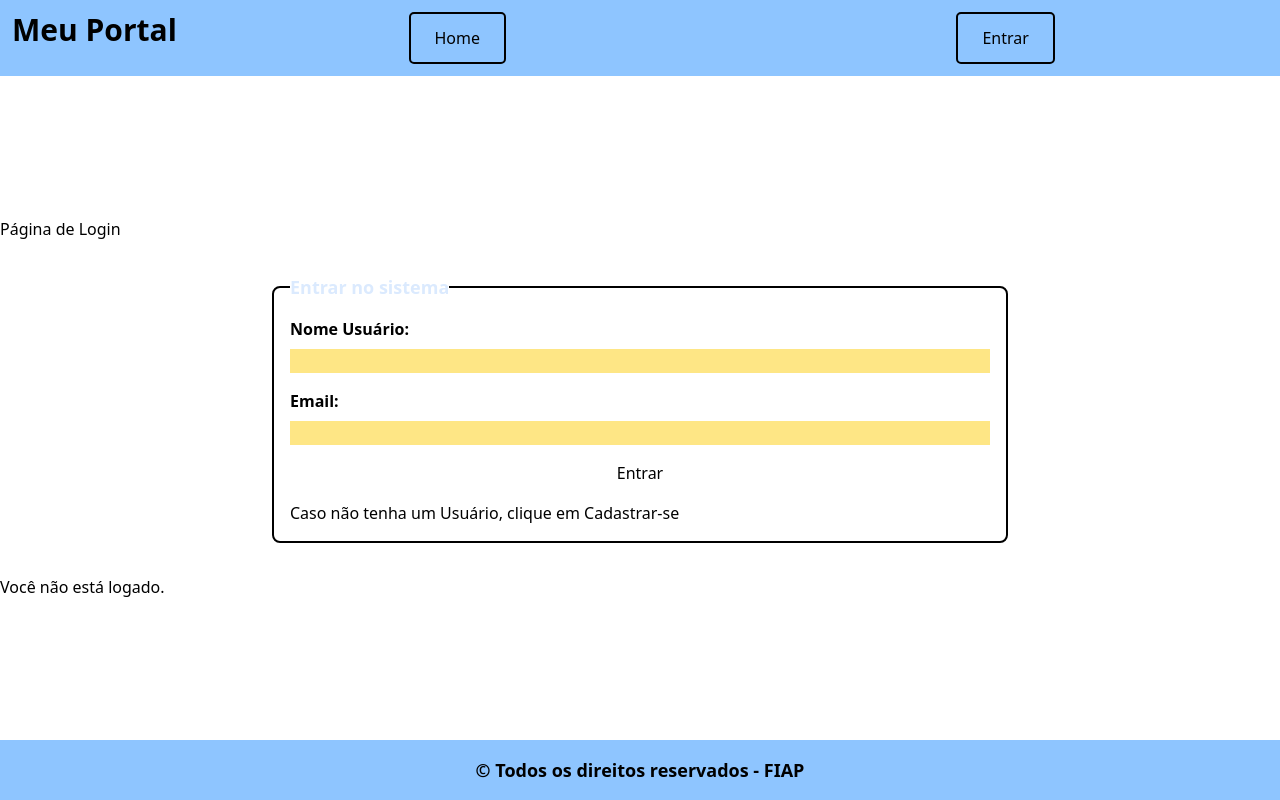
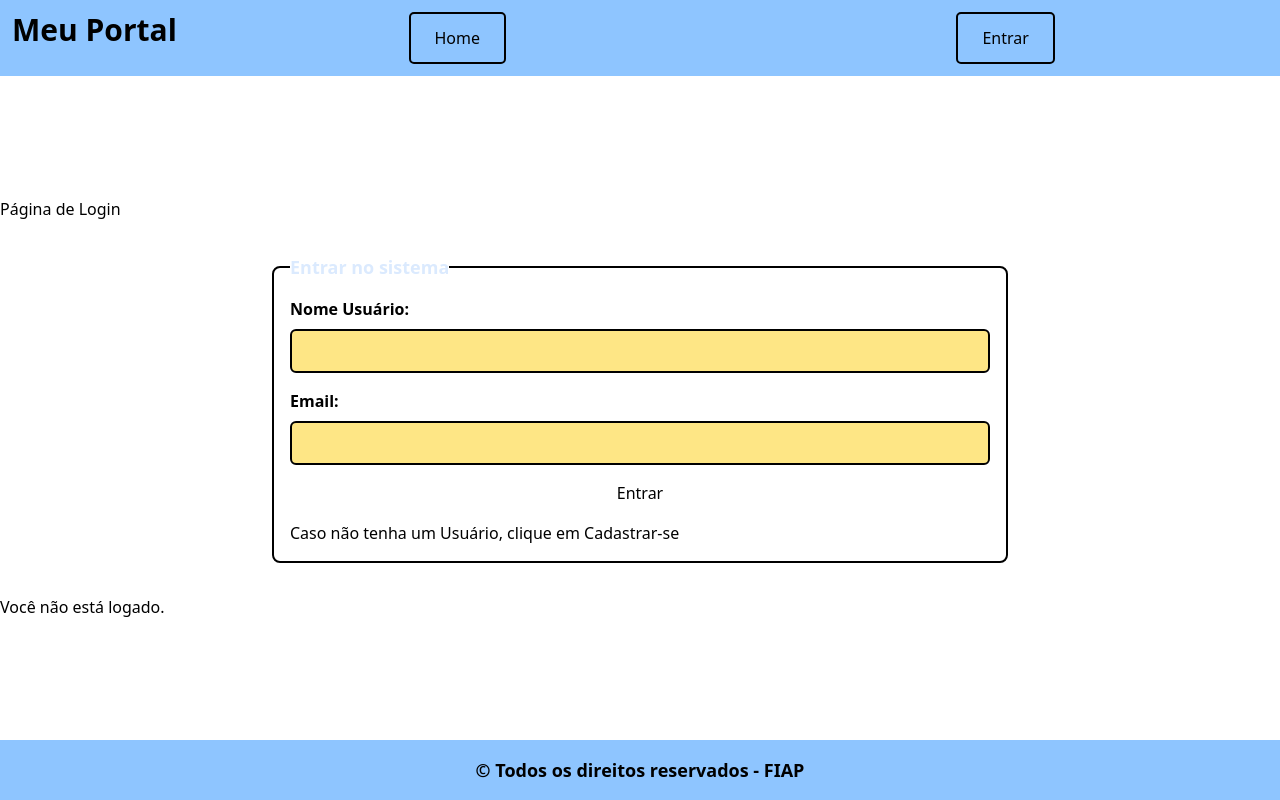
Before and after one commit to EnzoOkuizumiFiap/Login-Cadastro-Checkpoint-5, a React (Vite) app in the folder access-control-cp/: page / in a window 1280 px wide. Built offline with nearby package versions, Linux system fonts and the light colour scheme.

Commit message:
feat: adicionada borda nos inputs e no text-area.

```diff
--- a/access-control-cp/src/globals.css
+++ b/access-control-cp/src/globals.css
@@ -43,6 +43,10 @@
                     & label{
                         @apply font-bold;
                     }
+
+                    & input,select,textarea{
+                        @apply border-2 rounded-md p-2;
+                    }
                 }
             }
         }
```
